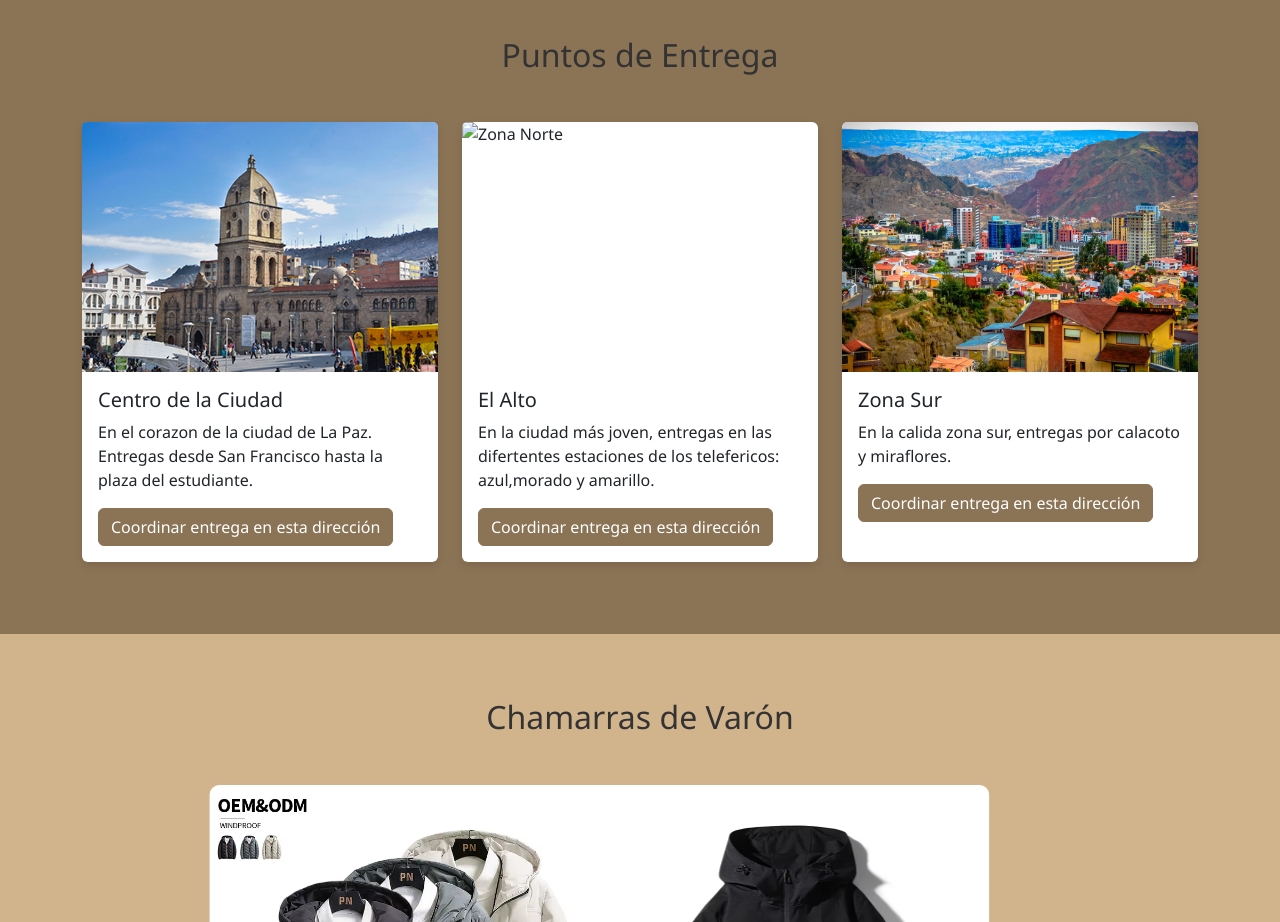
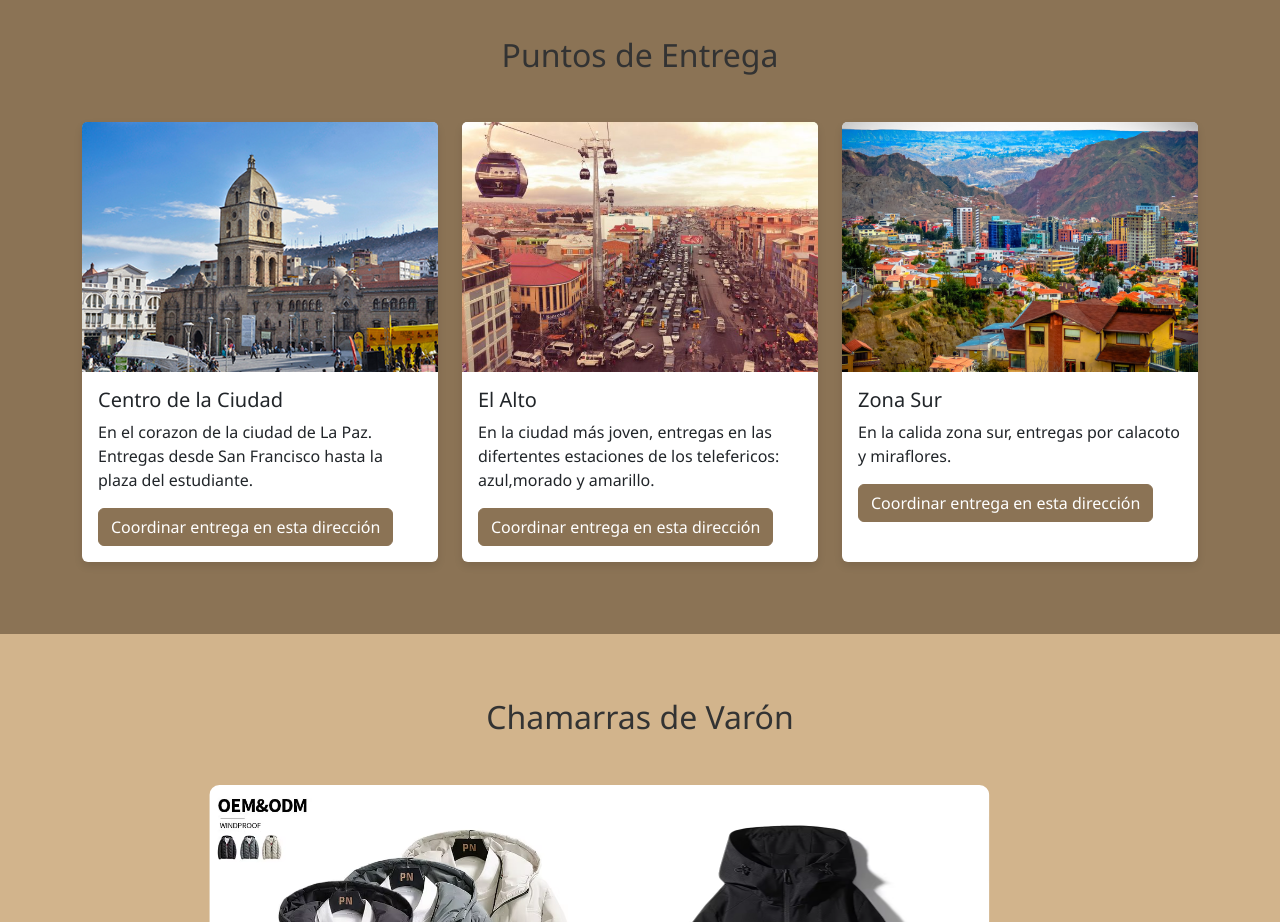
Before and after one commit to carlon5742-lab/tarea, a plain HTML site: page index.html in a window 1280 px wide. Shown: the part 1280-2202 px from the top of the page. Drawn offline with nearby package versions, Linux system fonts and the light colour scheme; the site is published under a folder, as on GitHub Pages, so addresses that start at the root find nothing.

Commit message:
Update index.html

```diff
--- a/index.html
+++ b/index.html
@@ -281,7 +281,7 @@
                 <div class="col-md-4 mb-4">
                     <div class="card delivery-card">
 
-                        <img src="/img/elalto.jpg" class="card-img-top" alt="Zona Norte">
+                        <img src="./img/elalto.jpg" class="card-img-top" alt="Zona Norte">
                         <div class="card-body">
                             <h5 class="card-title">El Alto</h5>
                             <p class="card-text">En la ciudad más joven, entregas en las difertentes estaciones de los telefericos: azul,morado y amarillo.</p>
```
